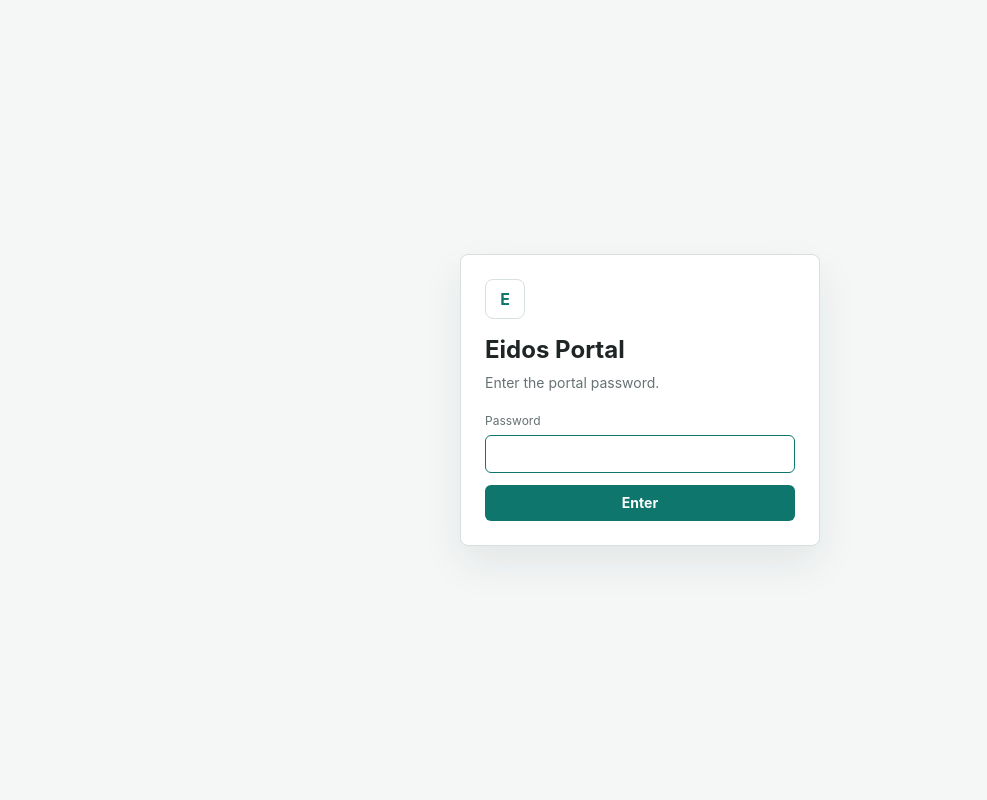
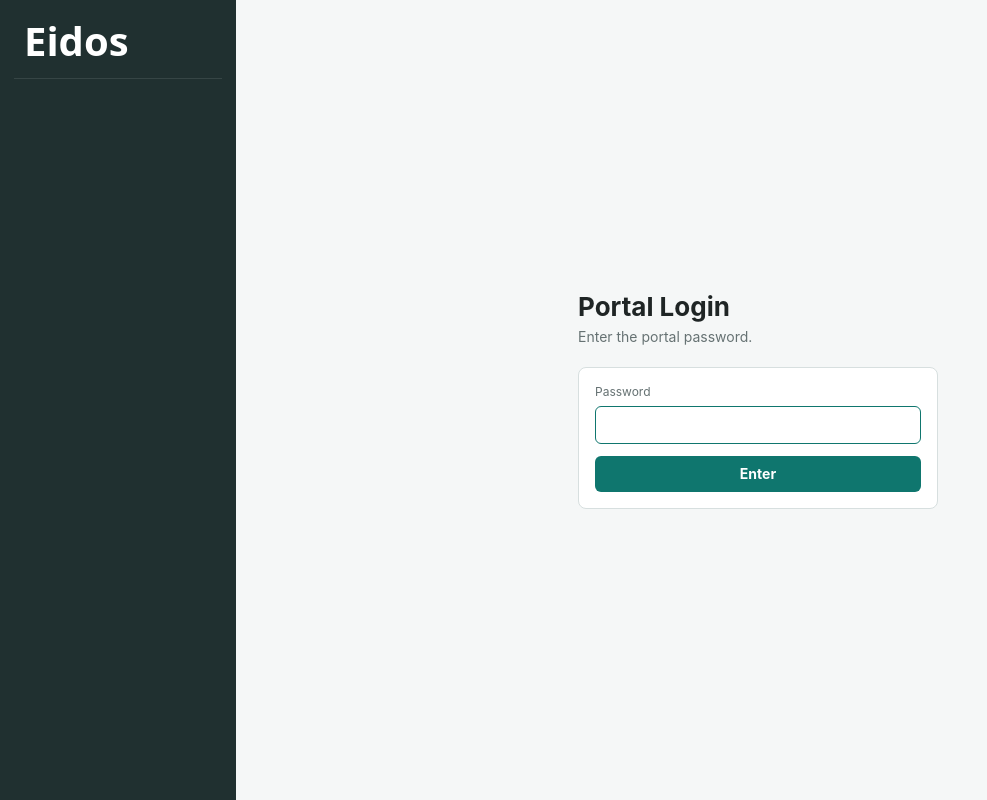
Before and after one commit to eastmountaincode/eidos, a Next.js app: page /login in a window 1280 px wide. Shown: the whole page, without its empty margins (0-987 px from the left). Built offline with nearby package versions, Linux system fonts and the light colour scheme.

Commit message:
Restyle portal login screen

```diff
--- a/app/login/page.tsx
+++ b/app/login/page.tsx
@@ -2,15 +2,24 @@ import { Suspense } from "react";
 
 function LoginForm({ error }: { error: string | null }) {
   return (
-    <main className="grid min-h-screen place-items-center bg-bg p-4 text-ink">
-      <section className="w-full max-w-[360px] rounded-lg border border-border bg-white p-6 shadow-[0_18px_40px_rgba(20,35,34,0.08)]">
-        <div className="mb-4 grid size-10 place-items-center rounded-lg border border-border font-bold text-accent">
-          E
+    <main className="min-h-screen bg-bg text-ink md:grid md:grid-cols-[236px_minmax(0,1fr)]">
+      <aside className="bg-sidebar px-3.5 py-4 text-white md:min-h-screen">
+        <div className="border-b border-white/10 px-2.5 pb-4 pt-1">
+          <h1
+            className="block w-full whitespace-nowrap text-[40px] font-bold leading-[1.05]"
+            style={{ fontFamily: "\"Vaxen Rounded\", \"VaxenRounded\", ui-sans-serif, system-ui, sans-serif" }}
+          >
+            Eidos
+          </h1>
         </div>
-        <h1 className="text-2xl font-bold leading-tight">Eidos Portal</h1>
-        <p className="mt-2 text-sm text-muted">Enter the portal password.</p>
-        {error ? <p className="mt-2 text-sm text-red-700">Incorrect password.</p> : null}
-        <form className="mt-5 grid gap-3" action="/api/login" method="post">
+      </aside>
+
+      <section className="grid min-h-[calc(100vh-96px)] place-items-center p-4 md:min-h-screen md:p-6">
+        <div className="w-full max-w-[360px]">
+          <h2 className="text-[26px] font-bold leading-tight">Portal Login</h2>
+          <p className="mt-1 text-sm text-muted">Enter the portal password.</p>
+          {error ? <p className="mt-3 rounded-md border border-red-200 bg-red-50 px-3 py-2 text-sm text-red-700">Incorrect password.</p> : null}
+          <form className="mt-5 grid gap-3 rounded-lg border border-border bg-white p-4" action="/api/login" method="post">
             <label className="grid gap-1.5 text-xs text-muted">
               Password
               <input
@@ -25,6 +34,7 @@ function LoginForm({ error }: { error: string | null }) {
               Enter
             </button>
           </form>
+        </div>
       </section>
     </main>
   );
```
Lines whose indentation alone changed are shown as unchanged.
